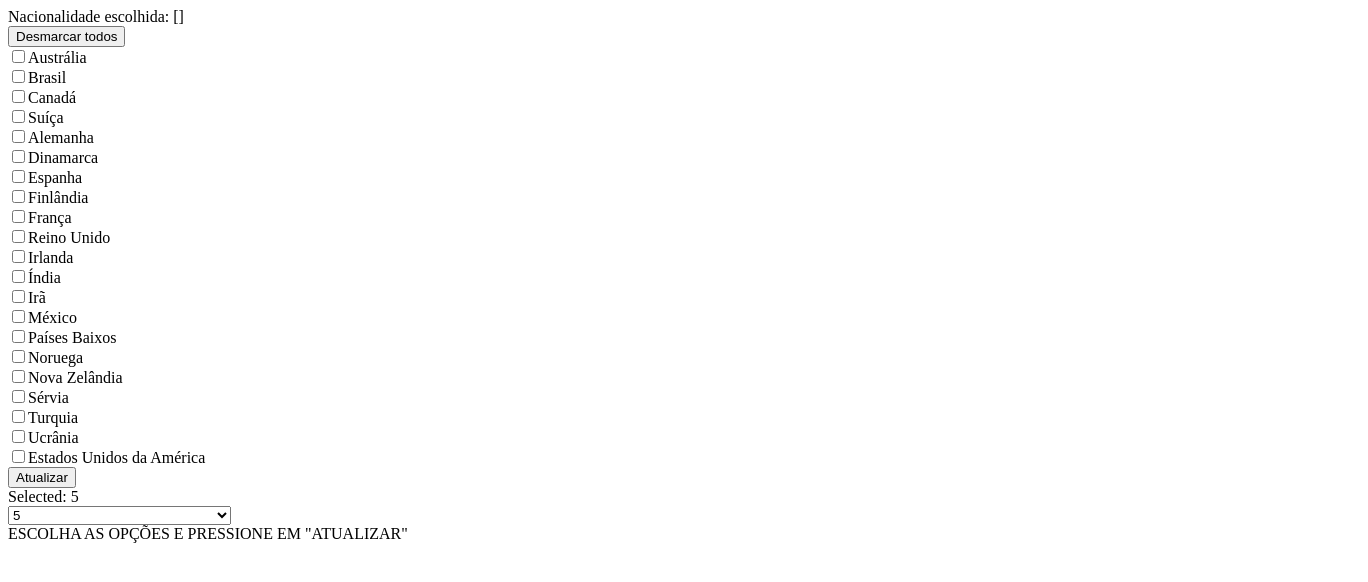
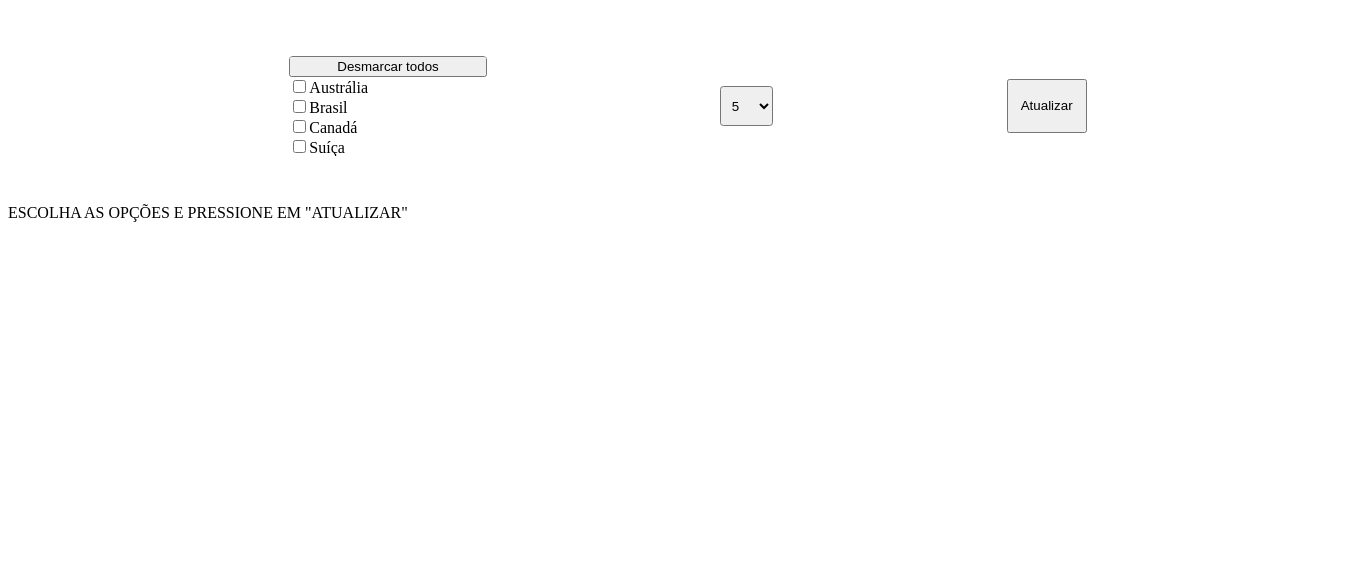
Before and after one commit to richmont/exemplo-vue-fetch, a Vue app: page / in a window 1280 px wide. Shown: the top 582 px of the page, 1368 px wide, since content can reach past the window. Built offline with nearby package versions, Linux system fonts and the light colour scheme.

Commit message:
Ajustes no CSS, botões funcionais

```diff
--- a/src/components/ControlPanel.vue
+++ b/src/components/ControlPanel.vue
@@ -8,9 +8,17 @@ const userSetup = storeUsersSetup()
 <template>
   <div class="control-panel-container">
     <UserNationality />
+    <UserQuantity />
     <UserApplySetupButton />
-    <UserQuantity />
-    {{ userSetup.finalURL }}
   </div>
 </template>
-<style></style>
+<style>
+.control-panel-container {
+  display: flex;
+  flex-direction: row;
+  width: 100%;
+  padding: 3em;
+  justify-content: space-evenly;
+  align-items: center;
+}
+</style>
--- a/src/components/ControlPanel/UserApplySetupButton.vue
+++ b/src/components/ControlPanel/UserApplySetupButton.vue
@@ -9,5 +9,17 @@ async function refreshData() {
   await JSONData.getData()
 }
 </script>
-<template><button @click="refreshData">Atualizar</button></template>
-<style></style>
+<template>
+  <div class="button-refresh-data-container">
+    <button class="button-refresh-data" @click="refreshData">Atualizar</button>
+  </div>
+</template>
+<style>
+.button-refresh-data {
+  height: 4em;
+  width: 6em;
+}
+.button-refresh-data-container {
+  display: flex;
+}
+</style>
--- a/src/components/ControlPanel/UserNationality.vue
+++ b/src/components/ControlPanel/UserNationality.vue
@@ -28,11 +28,11 @@ const nations = ref([
 ])
 </script>
 <template>
-  <div>Nacionalidade escolhida: {{ UsersSetup.nationality }}</div>
+  <div class="container-checkbox-nationality">
     <button @click="UsersSetup.uncheckCheckboxes('.checkbox-nationality', UsersSetup.nationality)">
       Desmarcar todos
     </button>
-  <div class="container-checkbox-nationality" v-for="nation in nations" :key="nation.text">
+    <div v-for="nation in nations" :key="nation.text">
       <input
         class="checkbox-nationality"
         v-model="UsersSetup.nationality"
@@ -41,5 +41,14 @@ const nations = ref([
       />
       <label :for="nations.value">{{ nation.text }}</label>
     </div>
+  </div>
 </template>
-<style></style>
+<style>
+.container-checkbox-nationality {
+  display: flex;
+  flex-direction: column;
+  height: 100px;
+  overflow-y: scroll;
+  border-radius: 0.25em;
+}
+</style>
--- a/src/components/ControlPanel/UserQuantity.vue
+++ b/src/components/ControlPanel/UserQuantity.vue
@@ -1,20 +1,31 @@
 <script setup lang="ts">
 import { ref } from 'vue'
 import storeUsersSetup from '../../stores/storeUsersSetup.ts'
-
 const UsersSetup = storeUsersSetup()
-
 const arrayContagemUsuarios: number[] = [1]
 for (let i = 5; i <= 50; i += 5) {
   arrayContagemUsuarios.push(i)
 }
 </script>
 <template>
-  <div>Selected: {{ UsersSetup.quantity }}</div>
-
-  <select v-model="UsersSetup.quantity">
-    <option disabled selected value="">Escolha a quantidade de usuários</option>
-    <option v-for="numero in arrayContagemUsuarios" :value="numero">{{ numero }}</option>
-  </select>
+  <div class="user-quantity-container">
+    <select class="user-quantity-selector" v-model="UsersSetup.quantity">
+      <option disabled value="">Escolha a quantidade de usuários</option>
+      <option v-for="numero in arrayContagemUsuarios" :value="numero">{{ numero }}</option>
+    </select>
+  </div>
 </template>
-<style></style>
+<style>
+.user-quantity-selector {
+  box-sizing: border-box;
+  border-radius: 0.25em;
+  padding: 0.5em;
+  align-items: center;
+  height: 3em;
+  width: 4em;
+}
+.user-quantity-container {
+  display: flex;
+  align-items: center;
+}
+</style>
--- a/src/components/UserInstance.vue
+++ b/src/components/UserInstance.vue
@@ -15,12 +15,16 @@ defineProps(['firstname', 'lastname', 'age', 'username', 'picture'])
   flex-direction: column;
   flex-wrap: wrap;
   padding: 5px;
-  border: 1px solid black;
+  border: 1px blue;
+  border-radius: 3px;
 }
 .user-name,
 .user-age,
 .user-username {
-  align-content: center;
-  padding: 1rem;
+  display: flex;
+  padding: 1em;
+  align-items: start;
+  border: 1em;
+  border-color: blue;
 }
 </style>
--- a/src/components/UserList.vue
+++ b/src/components/UserList.vue
@@ -25,7 +25,9 @@ const JSONData = storeJSONData()
 .user-list-container {
   display: grid;
   /**https://developer.mozilla.org/pt-BR/docs/Web/CSS/CSS_grid_layout/Basic_concepts_of_grid_layout */
-  grid-template-columns: repeat(6, auto);
-  padding-bottom: 1rem;
+  grid-template-columns: repeat(5, auto);
+  padding: 1%;
+  width: 100%;
+  justify-items: left;
 }
 </style>
```
Lines whose indentation alone changed are shown as unchanged.
